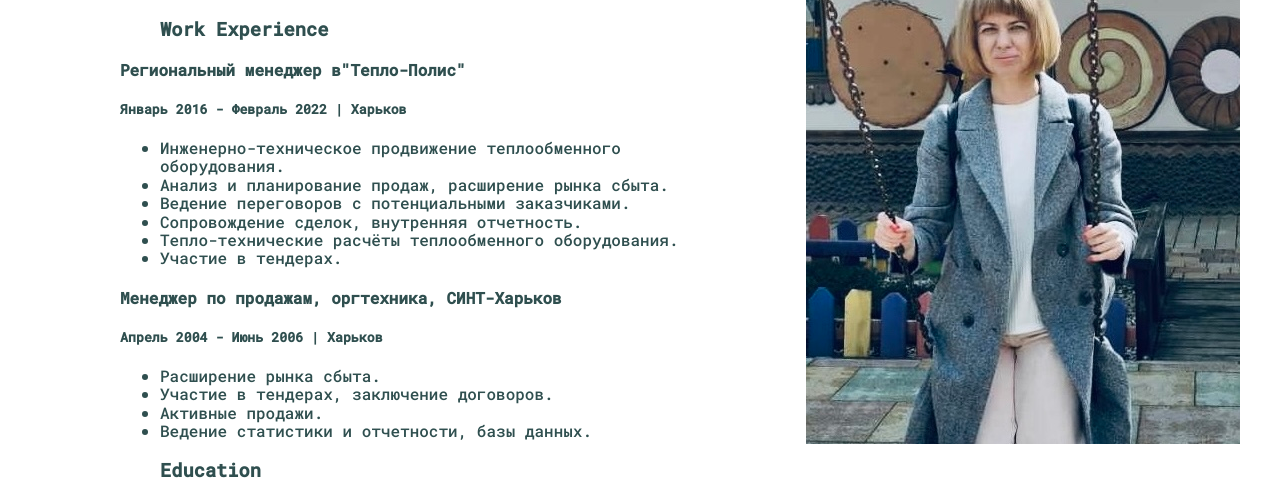
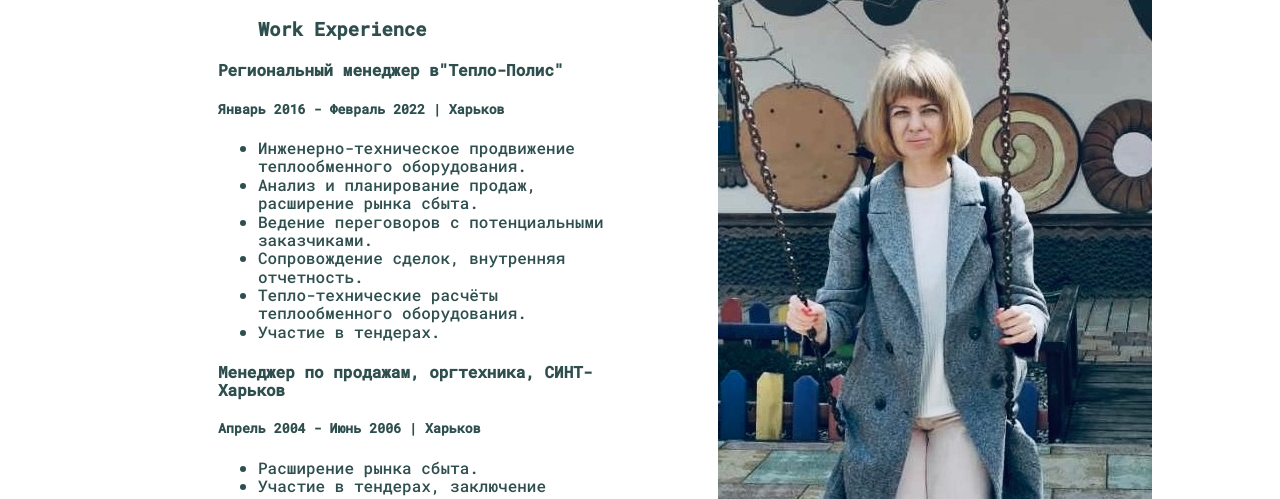
Before and after one commit to helenekn/beetroot_lesson_resume, a plain HTML site: page index.html in a window 1280 px wide. Shown: the part 219-718 px from the top of the page. Drawn offline with Linux system fonts and the light colour scheme; files whose address does not match are found by name.

Commit message:
changed page width

```diff
--- a/css/style.css
+++ b/css/style.css
@@ -1,15 +1,15 @@
 * {
    text-decoration: none;
-   color: #2F4F4F;
+   color: #2f4f4f;
    font-family: Roboto Mono, Arial, Helvetica, sans-serif;
 }
 
 main {
-   max-width: 1200px;
+   max-width: 80%;
    margin: 0 auto;
    margin-bottom: 40px;
    display: flex;
-   justify-content: center;
+   justify-content: space-around;
    align-items: center;
 }
 
@@ -27,15 +27,16 @@ main {
    padding-left: 40px;
 }
 
-.main_content{
-   padding: 0 80px 40px 80px;
+.main_content {
+   padding: 0 90px 40px;
 }
 
 .sidebar {
    padding-top: 50px;
 }
 
-.contact, .media {
+.contact,
+.media {
    margin: 0 auto;
    position: fixed;
    display: flex;
@@ -43,7 +44,7 @@ main {
    align-items: center;
    width: 100%;
    height: 40px;
-   background-color: #2F4F4F;
+   background-color: #2f4f4f;
    list-style-type: none;
 }
 
@@ -55,8 +56,10 @@ main {
    top: 0;
 }
 
-.contact_link, .media_link, span {
-   color:aliceblue;
+.contact_link,
+.media_link,
+span {
+   color: aliceblue;
 }
 
 .tech-skills {
```
